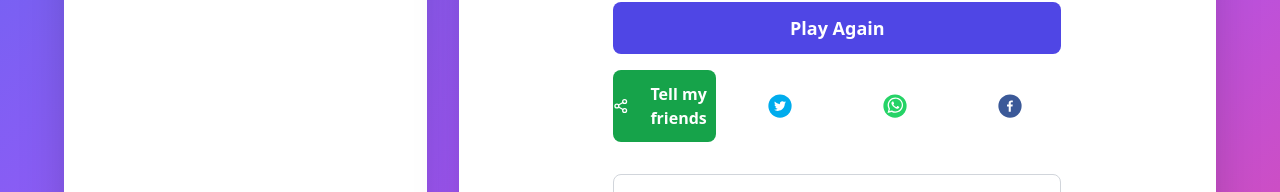
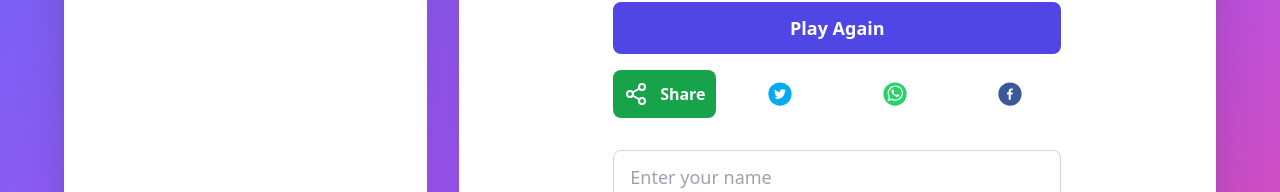
Before and after one commit to severin12am/FactFrenzy2, a React (Vite) app in the folder project/: page / in a window 1280 px wide. Both pictures are taken after a click on the button "Leaderboard". Shown: the part 298-490 px from the top of the page. Built offline with nearby package versions, Linux system fonts and the light colour scheme; no server answers; the database is empty.

Commit message:
Update App.tsx

```diff
--- a/project/src/App.tsx
+++ b/project/src/App.tsx
@@ -344,7 +344,7 @@ function App() {
                         className={`flex-1 bg-green-600 text-white py-2 sm:py-3 rounded-lg font-semibold hover:bg-green-700 transition-colors flex items-center justify-center gap-2 sm:gap-3 ${copySuccess ? 'bg-green-700' : ''}`}
                       >
                         <Share2 className="w-5 sm:w-6 h-5 sm:h-6" />
-                        {copySuccess ? 'Copied!' : 'Tell my friends'}
+                        {copySuccess ? 'Copied!' : 'Share'}
                       </button>
                       <TwitterShareButton
                         url={shareUrl}
```
